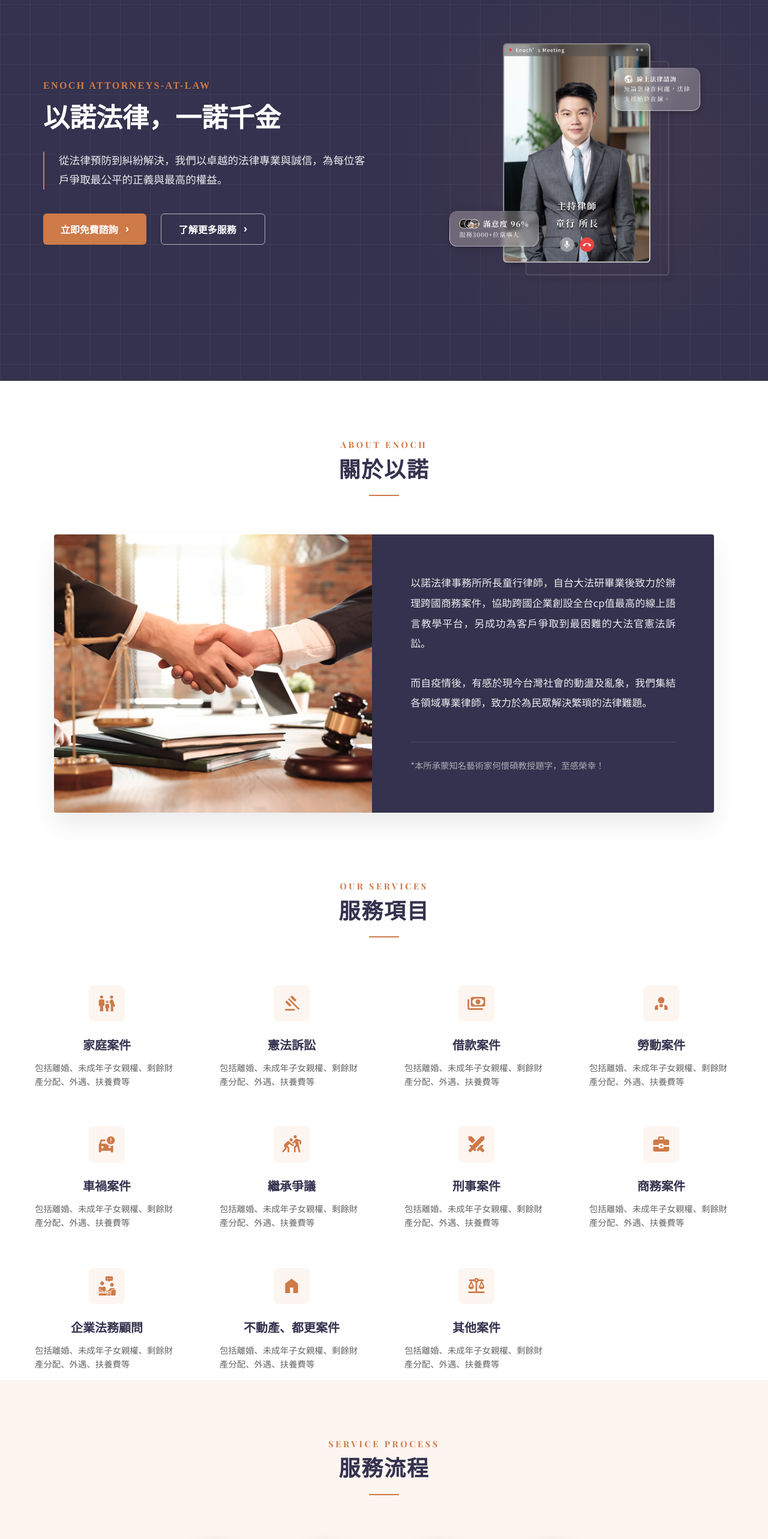
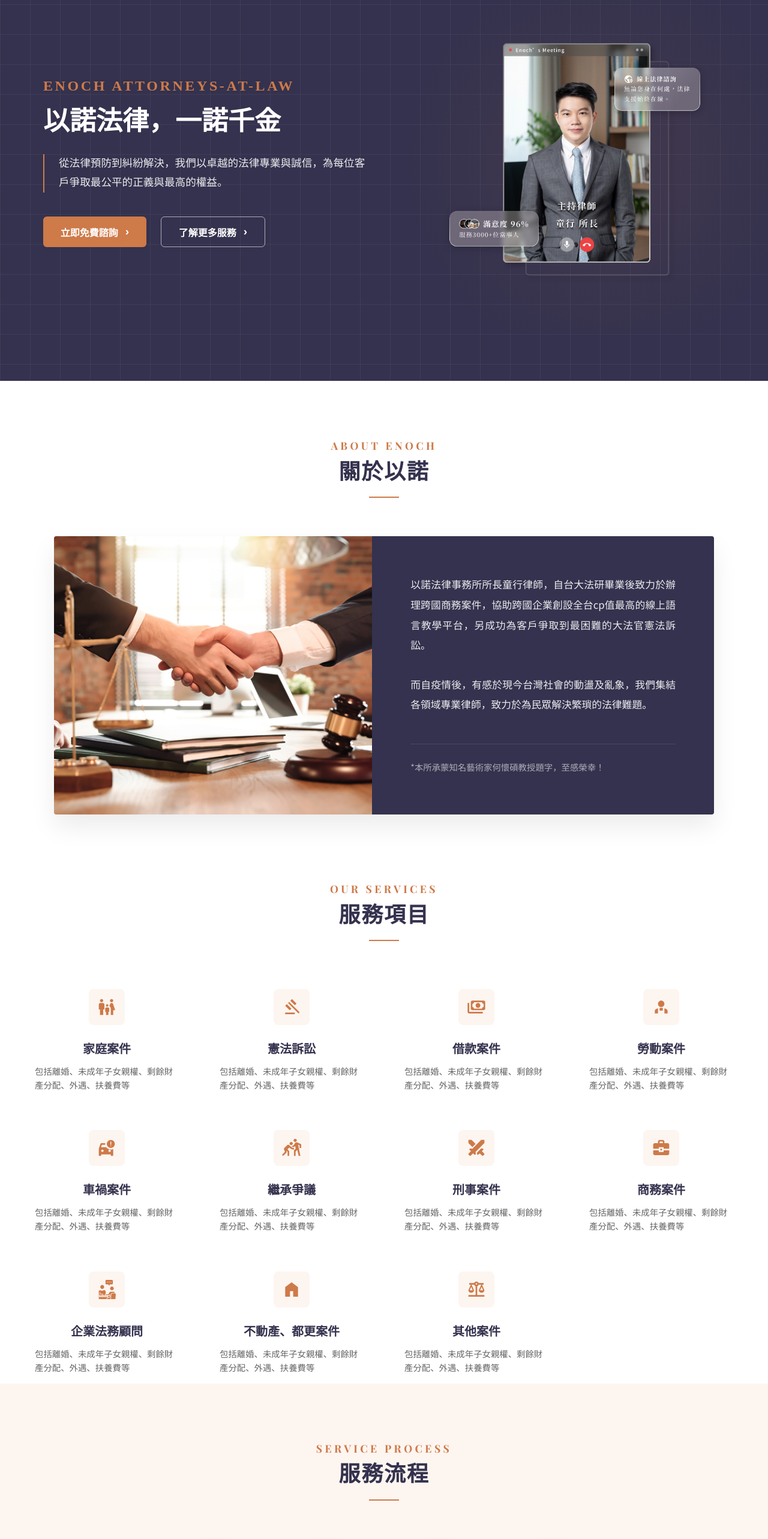
Before and after one commit to iankao/enochlaw-web, a Vue app: page / in a window 1280 px wide. Shown: the part 220-2786 px from the top of the page at 60% size. Built offline with nearby package versions, Linux system fonts and the light colour scheme.

Commit message:
改文字大小

```diff
--- a/src/views/HomeView.vue
+++ b/src/views/HomeView.vue
@@ -361,7 +361,7 @@
 
 .hero-label {
   color: #CE7A49;
-  font-size: 1rem;
+  font-size: 1.5rem;
   font-weight: 600;
   margin: 0 0 1rem 0;
   letter-spacing: 0.15em;
@@ -546,7 +546,7 @@
 
 .about-label {
   color: #CE7A49;
-  font-size: 0.9rem;
+  font-size: 1.1rem;
   font-weight: 600;
   letter-spacing: 0.25em;
   margin-bottom: 0.5rem;
@@ -657,7 +657,7 @@
 
 .services-label {
   color: #CE7A49;
-  font-size: 0.9rem;
+  font-size: 1.1rem;
   font-weight: 600;
   letter-spacing: 0.25em;
   margin-bottom: 0.5rem;
@@ -746,7 +746,7 @@
 
 .process-label {
   color: #CE7A49;
-  font-size: 0.9rem;
+  font-size: 1.1rem;
   font-weight: 600;
   letter-spacing: 0.25em;
   margin-bottom: 0.5rem;
```
